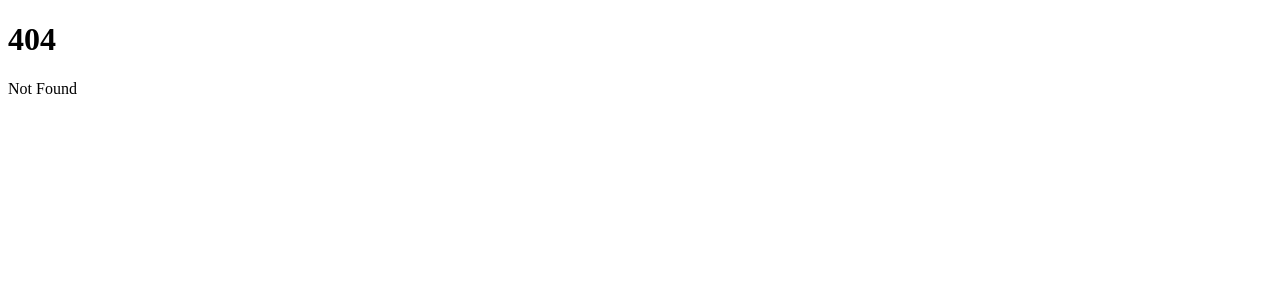
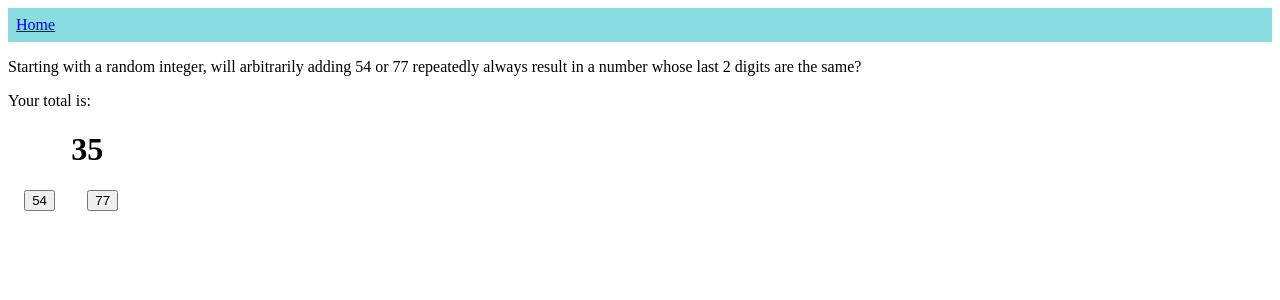
Before and after one commit to drewyoungren/svandbox, a SvelteKit app: page /amp2024/5477 in a window 1280 px wide. Before the commit this address had no page. Shown: the top 300 px of the page. Built offline with nearby package versions, Linux system fonts and the light colour scheme.

Commit message:
Add 5477

```diff
--- a/src/routes/amp2024/+page.svelte
+++ b/src/routes/amp2024/+page.svelte
@@ -6,7 +6,10 @@
 
 <ul>
   <li>
-    <a href="rects_in_color">Challenge 2.3: Random Rectangles</a>
+    <a href="5477">Challenge 2.5: 54/77</a>
+  </li>
+  <li>
+    <a href="rects_in_color">Challenge 3.3: Random Rectangles</a>
   </li>
   <li>
     <a href="black_corners">Challenge 4.1: Black Corners</a>
--- /dev/null
+++ b/src/routes/amp2024/5477/+page.svelte
@@ -0,0 +1,32 @@
+<script>
+  let total = Math.ceil(Math.random()*100)
+  let moves = 0
+</script>
+
+<div>
+   <p>
+      Starting with a random integer, will arbitrarily adding 54 or 77 repeatedly always result in a number whose last 2 digits are the same?
+   </p>
+<p>Your total is:</p>
+  <h1 style="margin-left: 5%">{total}</h1>
+</div>
+
+{#if ((total % 100) % 11 == 0)}
+   <p><strong>You did it in {moves} moves!</strong></p>
+
+   <button on:click={() => {total = Math.ceil(Math.random()*100); moves = 0}}>Reset</button>
+{:else}
+   <div id="adders">
+    {#each [54, 77] as num}
+       <button on:click={() => {total += num; moves += 1}}>{num}</button>
+    {/each}
+   </div>
+{/if}
+
+<style>
+   #adders {
+      display: flex;
+      justify-content: space-around;
+      width: 10%;
+   }
+</style>
--- a/src/routes/amp2024/rects_in_color/+page.svelte
+++ b/src/routes/amp2024/rects_in_color/+page.svelte
@@ -106,7 +106,7 @@
   };
 </script>
 
-<h1>Challenge 2.3</h1>
+<h1>Challenge 3.3</h1>
 <p>
   Must every coloring of a 3 by 7 grid with two colors admit a rectangle with
   monochrome corners?
```
